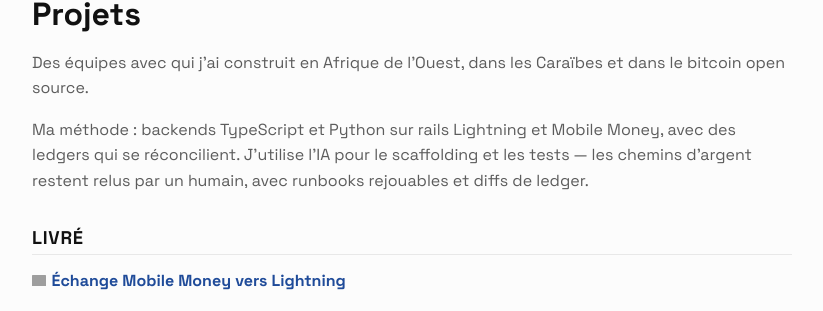
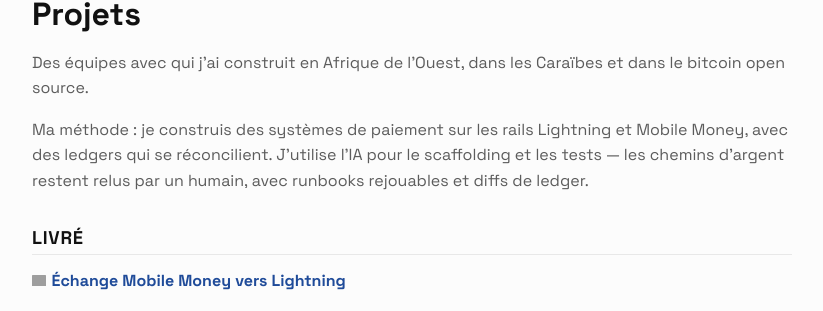
Before and after one commit to heyolaniran/olaniran.space, a Jekyll site: the page built from fr/projects.html, in a window 1280 px wide and 900 px high. Shown: the part 136-447 px from the top of the window, without its empty margins (228-1051 px from the left). Built offline with Jekyll 4.4.1, drawn with Linux system fonts in a browser that asks for light colours; grey boxes are pictures that could not be loaded.

Commit message:
Remove language names from projects page intro
Co-authored-by: Cursor <cursoragent@cursor.com>

```diff
--- a/fr/projects.html
+++ b/fr/projects.html
@@ -10,7 +10,7 @@ en_alt: /projects/
 
 <h1>Projets</h1>
 <p class="muted">{{ profile.companies_intro }}</p>
-<p class="muted">Ma méthode : backends TypeScript et Python sur rails Lightning et Mobile Money, avec des ledgers qui se réconcilient. J'utilise l'IA pour le scaffolding et les tests — les chemins d'argent restent relus par un humain, avec runbooks rejouables et diffs de ledger.</p>
+<p class="muted">Ma méthode : je construis des systèmes de paiement sur les rails Lightning et Mobile Money, avec des ledgers qui se réconcilient. J'utilise l'IA pour le scaffolding et les tests — les chemins d'argent restent relus par un humain, avec runbooks rejouables et diffs de ledger.</p>
 
 <section>
   <h2>Livré</h2>
--- a/projects.html
+++ b/projects.html
@@ -10,7 +10,7 @@ fr_alt: /fr/projects/
 
 <h1>Projects</h1>
 <p class="muted">{{ profile.companies_intro }}</p>
-<p class="muted">How I work: TypeScript and Python backends on Lightning and Mobile Money rails, with ledgers that reconcile. I use AI tooling for scaffolding and tests — money paths still get human review, replayable runbooks, and ledger diffs.</p>
+<p class="muted">How I work: I build payment systems on Lightning and Mobile Money rails, with ledgers that reconcile. I use AI tooling for scaffolding and tests — money paths still get human review, replayable runbooks, and ledger diffs.</p>
 
 <section>
   <h2>Shipped</h2>
```
